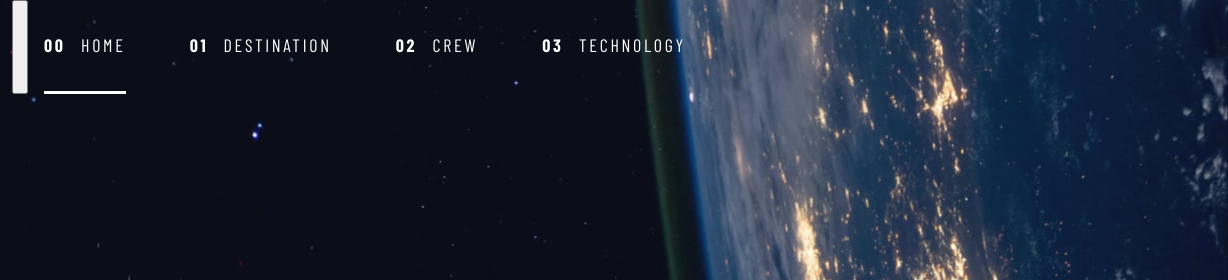
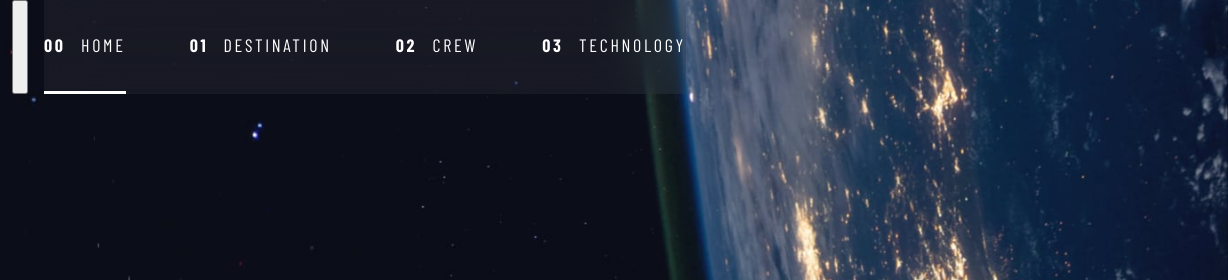
Before and after one commit to codepraycode/space-tourism, a website built with Vite: page index.html in a window 1280 px wide. Shown: the top 280 px of the page, 52-1280 px from the left. Built offline with nearby package versions, Linux system fonts and the light colour scheme; a web font is replaced by a local one.

Commit message:
Added blur background ans brower support for sidebar

```diff
--- a/index.css
+++ b/index.css
@@ -298,7 +298,18 @@ input, button, textarea, select{
     list-style: none;
     padding: 0;
     margin: 0;
+    background: hsl(var(--clr-white) / 0.95);
+    /* backdrop-filter: blur(1.5rem); */
 }
+
+
+@supports (backdrop-filter: blur(1.5rem)) {
+    .primary-navigation{
+        background: hsl(var(--clr-white) / 0.05);
+        backdrop-filter: blur(1.5rem);
+    }
+}
+
 
 @media (max-width: 35rem) {
     .primary-navigation {
@@ -307,7 +318,6 @@ input, button, textarea, select{
         z-index: 1000;
         /*short for top bottom left right*/
         inset: 0 0 0 20%;
-        background-color: black;
         padding: min(20rem, 10vh) 2rem;
         flex-direction: column;
     }
```
